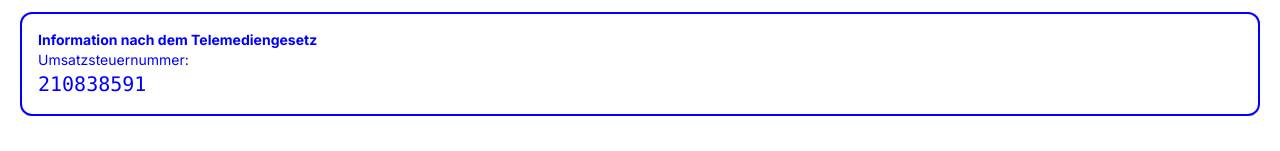
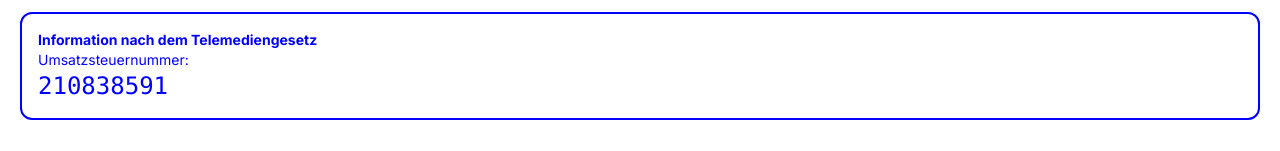
Before and after one commit to dreadbeard11/ra-wiazewicz, a Next.js app: page / in a window 1280 px wide. Shown: the part 468-619 px from the top of the page. Built offline with nearby package versions, Linux system fonts and the light colour scheme.

Commit message:
Update page.tsx

```diff
--- a/src/app/page.tsx
+++ b/src/app/page.tsx
@@ -32,7 +32,7 @@ deutsch, englisch, französisch, niederländisch
 <h2 className="font-bold text-sm">Information nach dem Telemediengesetz</h2>
 
 <div className=" text-sm">Umsatzsteuernummer:</div>
-  <div className="text-xl font-mono">210838591</div>
+  <div className="text-2xl font-mono">210838591</div>
 </div>
 <div>
 Herr Wiazewicz ist Mitglied der Rechtsanwaltskammer Berlin und in Berlin zugelassen; Postulationsfähig vor allen Amts,-Land und Oberlandesgerichten/Kammergericht.
```
